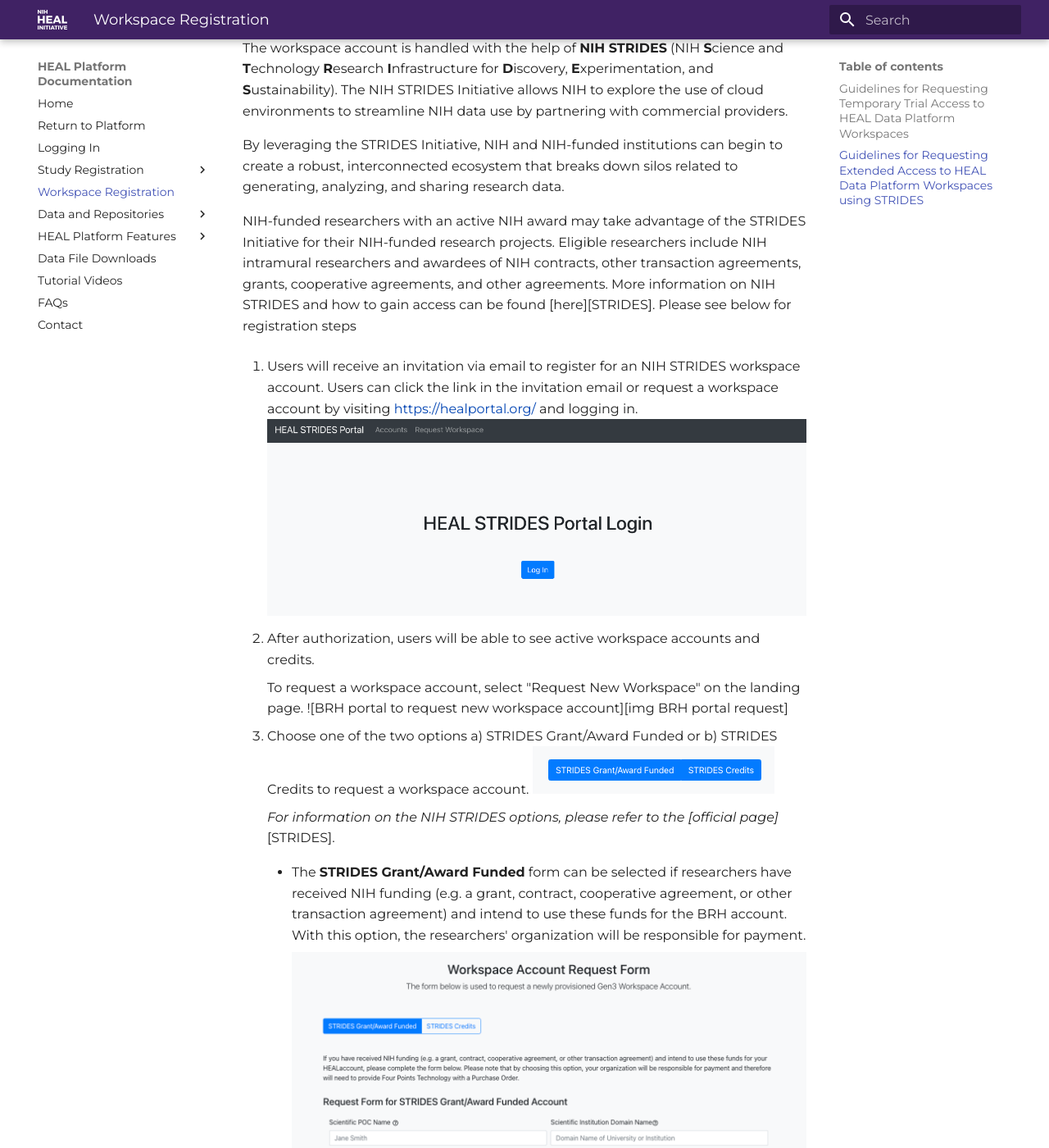
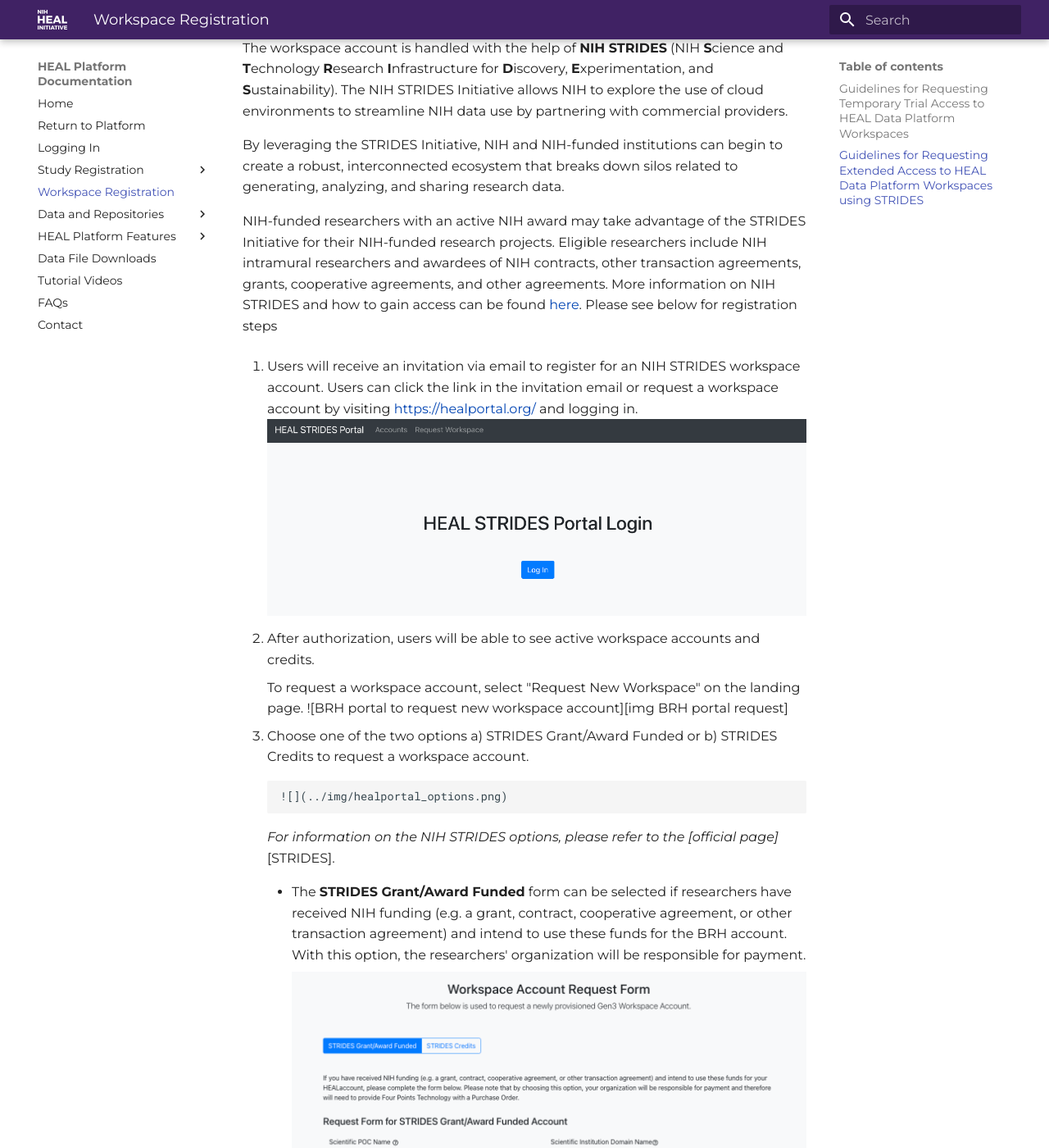
Before and after one commit to HEAL/platform-documentation, an MkDocs documentation site: the page built from docs/heal_workspace_registration.md, in a window 1280 px wide and 1400 px high, scrolled down 1725 px. Shown: the whole window at 82% size. Built offline with MkDocs 1.6.1 and Material for MkDocs 9.7.7, drawn with Linux system fonts in a browser that asks for light colours; some of the changed lines change nothing that is shown.

Commit message:
Update heal_workspace_registration.md

```diff
--- a/docs/heal_workspace_registration.md
+++ b/docs/heal_workspace_registration.md
@@ -28,7 +28,7 @@
 
 By leveraging the STRIDES Initiative, NIH and NIH-funded institutions can begin to create a robust, interconnected ecosystem that breaks down silos related to generating, analyzing, and sharing research data.
 
-NIH-funded researchers with an active NIH award may take advantage of the STRIDES Initiative for their NIH-funded research projects. Eligible researchers include NIH intramural researchers and awardees of NIH contracts, other transaction agreements, grants, cooperative agreements, and other agreements. More information on NIH STRIDES and how to gain access can be found [here][STRIDES]. Please see below for registration steps
+NIH-funded researchers with an active NIH award may take advantage of the STRIDES Initiative for their NIH-funded research projects. Eligible researchers include NIH intramural researchers and awardees of NIH contracts, other transaction agreements, grants, cooperative agreements, and other agreements. More information on NIH STRIDES and how to gain access can be found [here](https://datascience.nih.gov/strides). Please see below for registration steps
 
 1. Users will receive an invitation via email to register for an NIH STRIDES workspace account. Users can click the link in the invitation email or request a workspace account by visiting [https://healportal.org/](https://healportal.org/) and logging in.
         ![](../img/heal_strides_portal_login_2.png)
@@ -39,6 +39,7 @@
         ![BRH portal to request new workspace account][img BRH portal request]
 
 3. Choose one of the two options a) STRIDES Grant/Award Funded or b) STRIDES Credits to request a workspace account.
+
         ![](../img/healportal_options.png)
 
       *For information on the NIH STRIDES options, please refer to the [official page]*[STRIDES].
```
